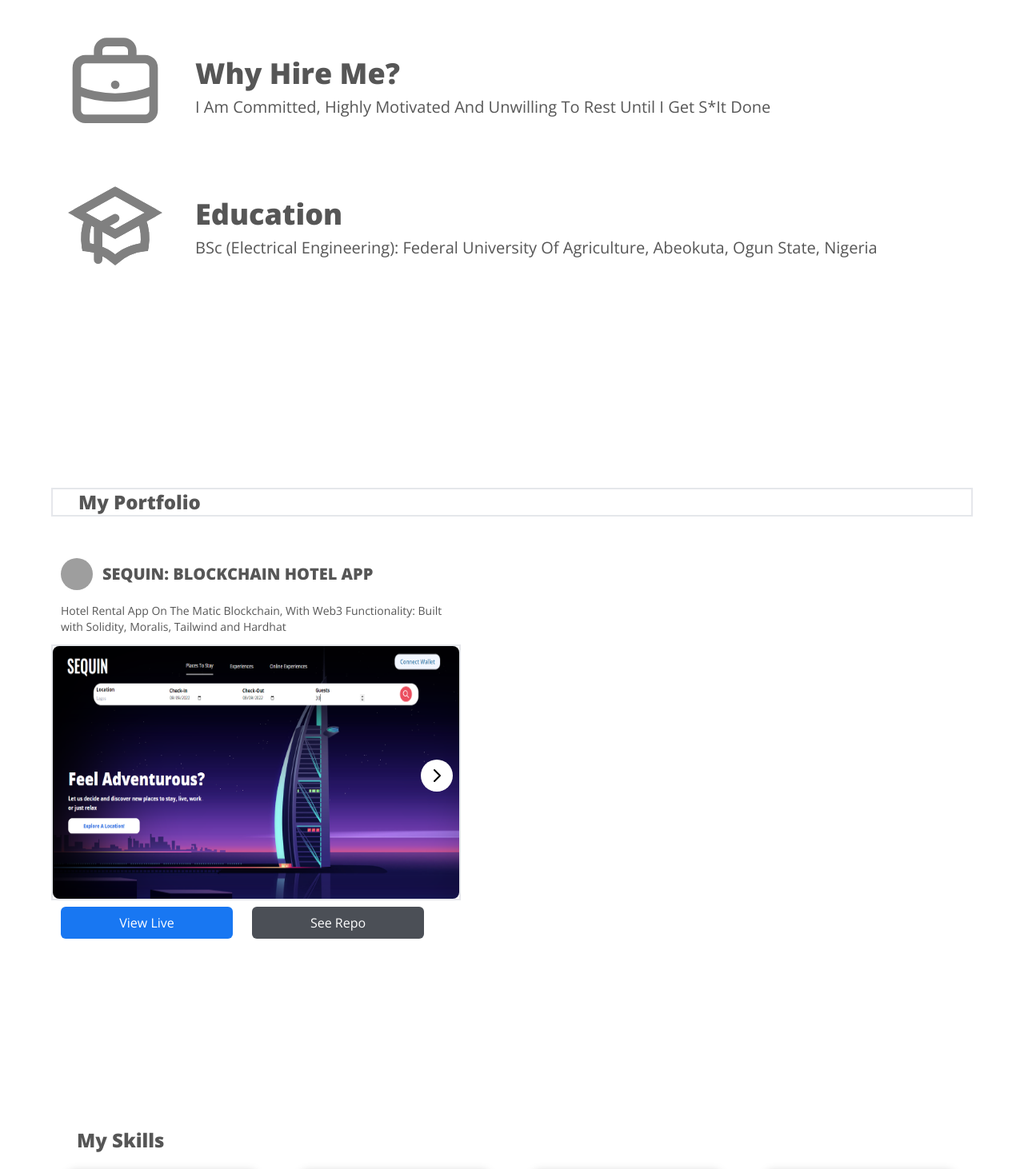
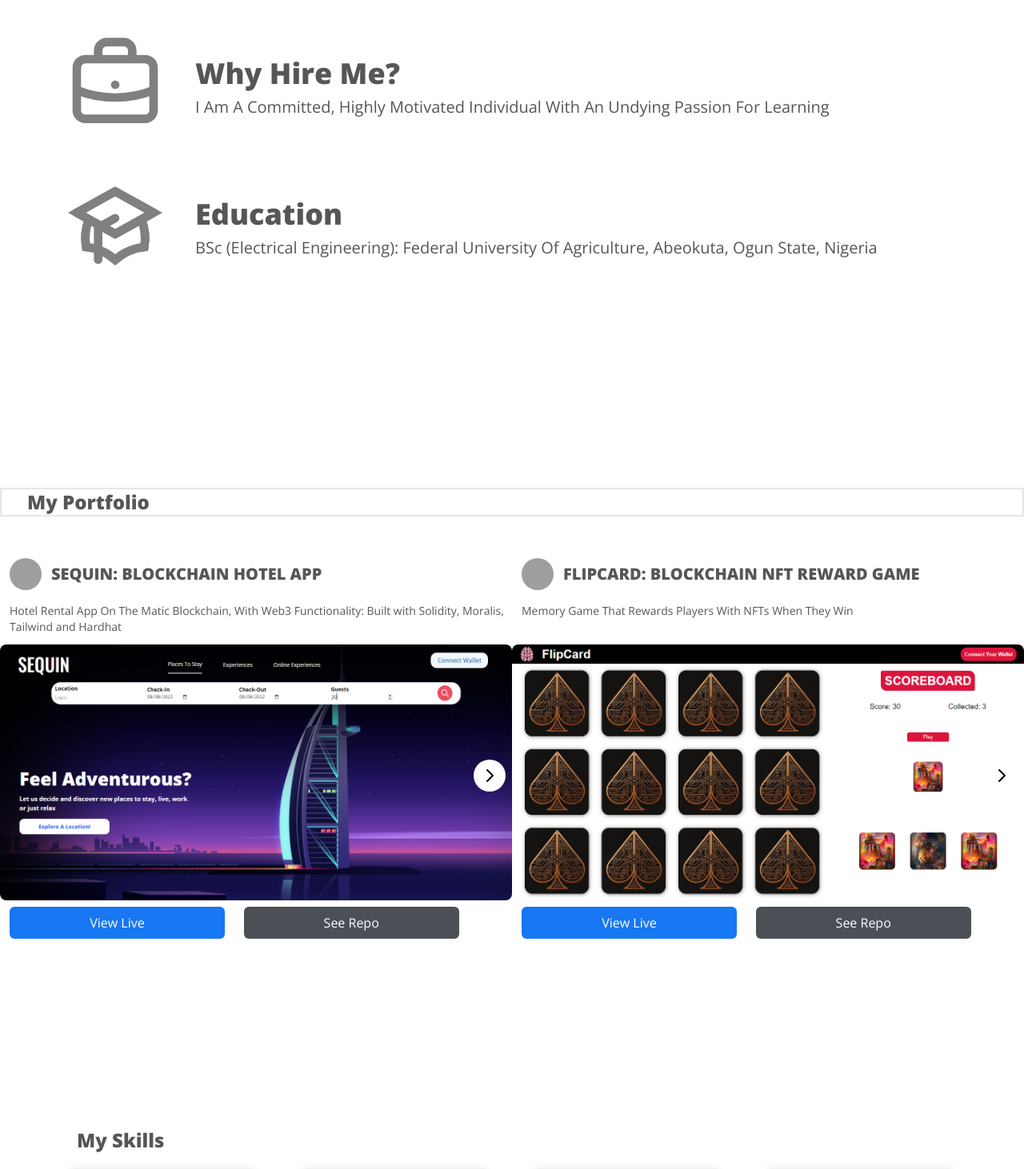
Before and after one commit to codebydolapo/portfolio, a Next.js app: page / in a window 1280 px wide. Shown: the part 1040-2502 px from the top of the page at 80% size. Built offline with nearby package versions, Linux system fonts and the light colour scheme; grey boxes are pictures that could not be loaded; a web font is replaced by a local one.

Commit message:
added folio update

```diff
--- a/components/About.tsx
+++ b/components/About.tsx
@@ -17,7 +17,7 @@ function Portfolio(){
                     <AboutItem
                     icon={'hire'}
                     header={'Why Hire Me?'}
-                    desc={'I am committed, highly motivated and unwilling to rest until i get s*it done'}
+                    desc={'I am a committed, highly motivated individual with an undying passion for learning'}
                     />
                     <AboutItem
                     icon={'education'}
--- a/components/Intro.tsx
+++ b/components/Intro.tsx
@@ -15,7 +15,7 @@ function Intro() {
                     <h3 className={`text-xl font-bold my-[1rem]`} >
                         <Typewriter
                             options={{
-                                strings: ["Web Developer", "Blockchain Jedi", "I/O Enthusiast"],
+                                strings: ["Web Developer", "Blockchain Jedi", "I/O Enthusiast", "Technical Writer"],
                                 autoStart: true,
                                 loop: true
                             }}
--- a/components/Portfolio.tsx
+++ b/components/Portfolio.tsx
@@ -5,12 +5,12 @@ import { portfolioData } from "../data/portfolioData"
 function Portfolio(){
     return(
         <div className = {`w-full min-h-[100vh] h-auto flex justify-center align-center`}  id = 'portfolio'>
-            <div className = {`w-[90%] h-full`}>
+            <div className = {`w-[83rem] h-full`}>
                 <div className = {`w-full h-[15%] flex flex-row items-center justify-between px-[2em] border-2 border-grey`}>
                     <h1 className = {`text-2xl font-extrabold`}>My Portfolio</h1>
                     {/* <p className = {`text-[#3578e5]`}>See All</p> */}
                 </div>
-                <div className = {`w-full h-[85%] flex flex-wrap flex-row items-start justify-between ${styles.portfolioContainer}`}>
+                <div className = {`w-full h-[85%] flex flex-wrap items-center justify-around ${styles.portfolioContainer}`}>
                     {portfolioData.map(({title, desc, images, liveLink, repoLink})=>{
                         return <PortfolioItem
                             title = {title}
--- a/components/PortfolioItem.tsx
+++ b/components/PortfolioItem.tsx
@@ -62,7 +62,7 @@ function PortfolioItem({title, desc, images, liveLink, repoLink}: Props){
 
 
     return(
-        <div className = {`min-h-[35vw] h-auto w-[40vw] my-[3rem] flex flex-col`}>
+        <div className = {`min-h-[35vw] h-auto w-[40rem] my-[3rem] flex flex-col rounded-lg`}>
             <div className = {`w-full h-[3rem] flex flex-row justify-start items-center pl-3 `}>
                 <img className = {`w-[40px] h-[40px] rounded-full mr-3`} src= '/images/work2.jpg' alt = ''/>
                 <h1 className = {`font-extrabold text-xl uppercase`}>{title}</h1>
@@ -70,11 +70,11 @@ function PortfolioItem({title, desc, images, liveLink, repoLink}: Props){
             <div className = {`w-full h-[4rem] text-sm pl-3 pt-3 flex justify-start items-start `}>
                 <p className = {``}>{desc}</p>
             </div>
-            <div className = {`w-full min-h-[20rem] h-auto border-2 border-grey flex justify-center relative`}>
-                <img className = {`w-full h-auto rounded-lg`} src= {images[pictureIndex]} alt = ''/>
+            <div className = {`w-full min-h-[20rem] h-auto flex justify-center relative`}>
                 {leftNavVisibility && <div className = {`w-[2.5rem] h-[2.5rem] absolute bg-white rounded-full top-[45%] left-2 flex justify-center items-center cursor-pointer ${styles.directionDiv}`}>
                     <ChevronLeftIcon className = {`${styles.direction}`} onClick = {handlePicture}/>
                 </div>}
+                <img className = {`w-full h-auto rounded-lg`} src= {images[pictureIndex]} alt = ''/>
                 {rightNavVisibility && <div className = {`w-[2.5rem] h-[2.5rem] absolute bg-white rounded-full top-[45%] right-2 flex justify-center items-center cursor-pointer ${styles.directionDiv}`}>
                     <ChevronRightIcon className = {`${styles.direction}`} onClick = {handlePicture}/>
                 </div>}
--- a/data/portfolioData.ts
+++ b/data/portfolioData.ts
@@ -5,5 +5,12 @@ export const portfolioData = [
         images: ['images/sequin/sequin.png', 'images/sequin/sequinRentals.png'],
         liveLink: '',
         repoLink: ''
-    }
+    },
+    {
+        title: 'FlipCard: Blockchain NFT Reward Game',
+        desc: "Memory Game That Rewards Players With NFTs When They Win",
+        images: ['images/flipcard/flipcard.png'],
+        liveLink: '',
+        repoLink: ''
+    },
 ]
--- a/styles/navbar.module.css
+++ b/styles/navbar.module.css
@@ -4,7 +4,7 @@
     /* border: 1px solid white; */
     display: flex;
     justify-content: space-around;
-    align-items: center;
+    align-items: flex-end;
     flex-direction: column;
     cursor: pointer;
     transition: all ease 500ms;
```
Also changed, not shown: public/images/flipcard/flipcard.png (added).
